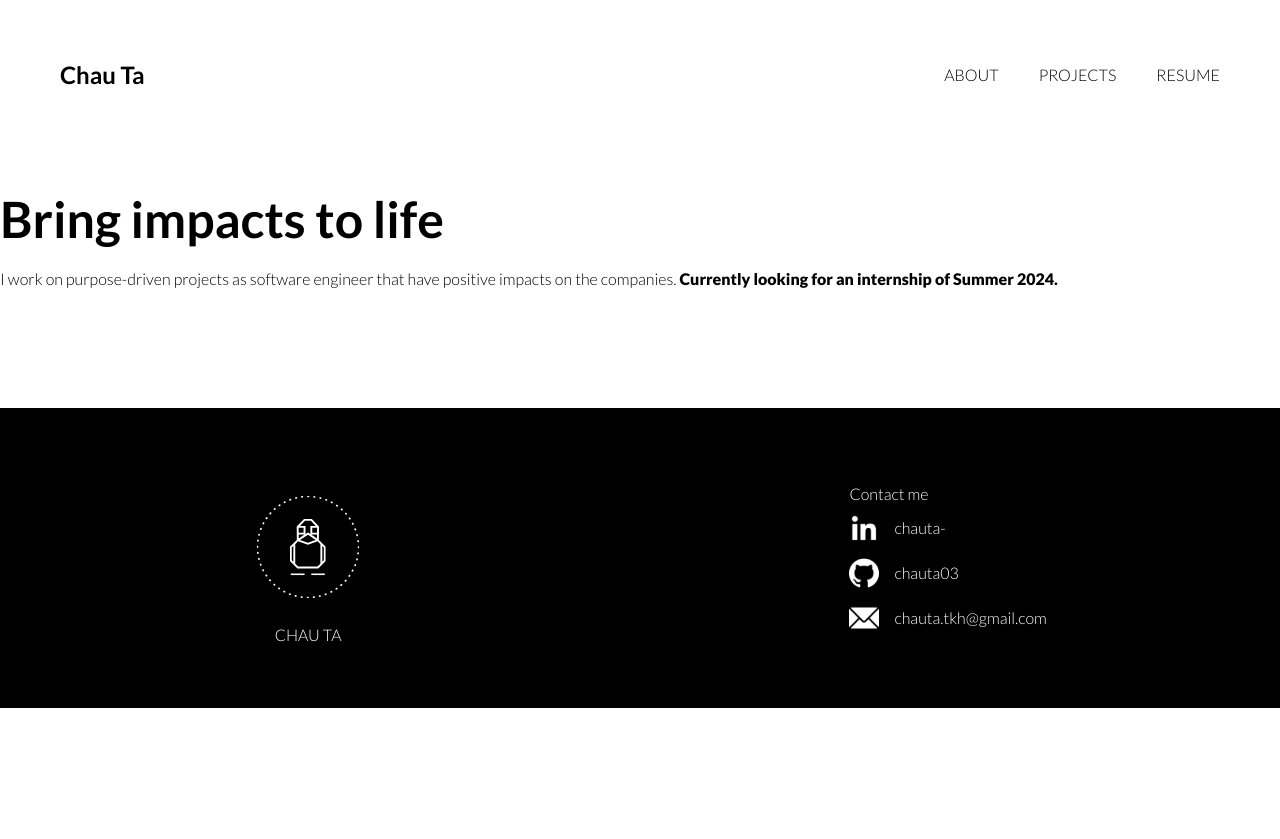
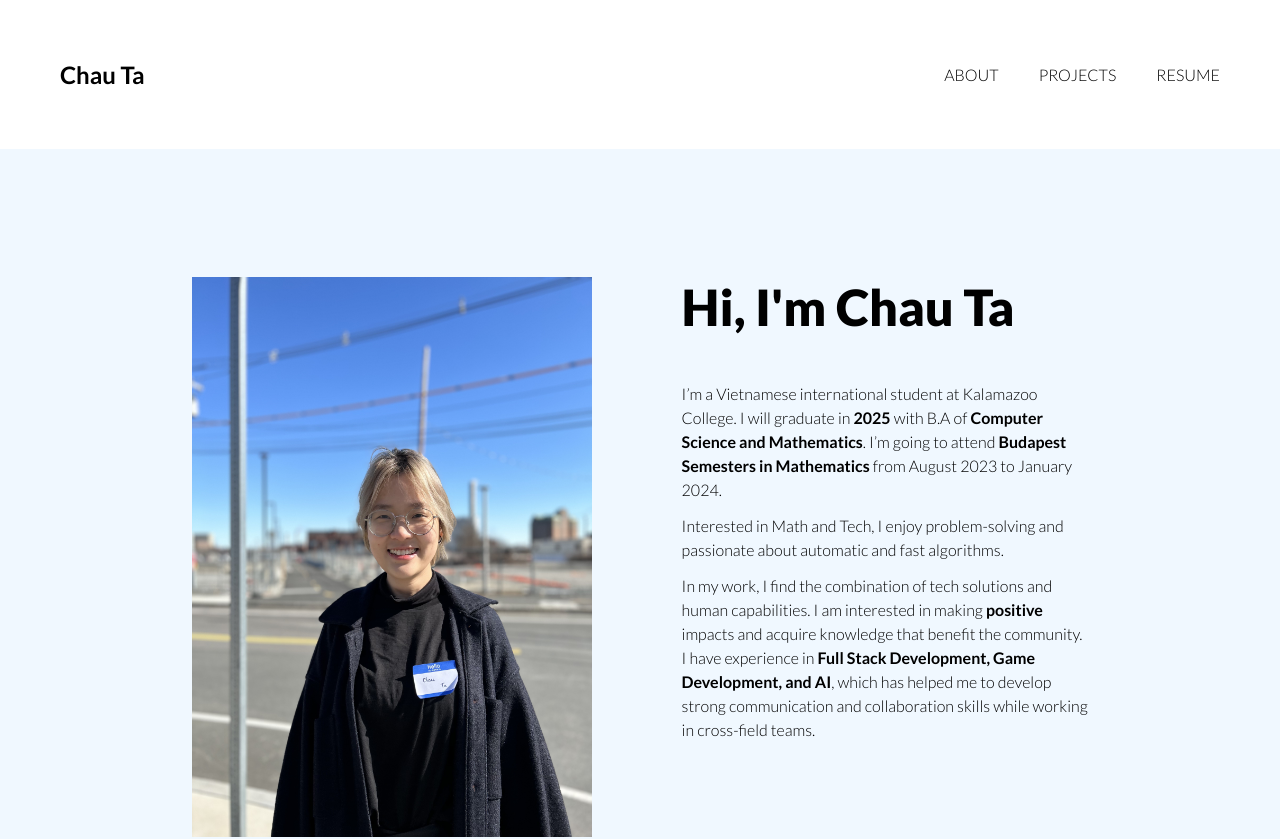
Before and after one commit to chauta03/Personal-Website, a React (Create React App) app in the folder chaus-website/: page /about in a window 1280 px wide. Shown: the top 839 px of the page. Before the commit the page ends 800 px from the top, so only its background shows below. Built offline with nearby package versions, Linux system fonts and the light colour scheme.

Commit message:
about page update

```diff
--- a/chaus-website/src/index.css
+++ b/chaus-website/src/index.css
@@ -25,3 +25,7 @@ code {
   font-family: source-code-pro, Menlo, Monaco, Consolas, 'Courier New',
     monospace;
 }
+
+:root {
+  --common-padding: 60px;
+}
--- a/chaus-website/src/pages/about.css
+++ b/chaus-website/src/pages/about.css
@@ -0,0 +1,57 @@
+.exp-container {
+    text-align: left;
+    display: flex;
+    width: 529px;
+    align-items: flex-start;
+    align-content: flex-start;
+    gap: 10px 83px;
+    flex-wrap: wrap;
+}
+
+.exp-position {
+    font-size: 20px;
+    font-weight: 700;
+}
+
+.exp-time {
+    font-size: 16px;
+}
+
+.exp-des {
+    font-size: 18px;
+}
+.about-pic {
+    height: 70vh;
+    width: 70%;
+    background-color: aliceblue;
+    display: flex;
+    text-align: left;
+    gap: 10%;
+    padding: 10% 15% 10% 15%;
+}
+
+.me-pic {
+    max-height: 100%;
+    max-width: 400px;
+}
+
+.about-text {
+    display: flex;
+    flex-direction: column;
+    gap: 8%;
+}
+.about-text1 {
+    font-weight: 400;
+    font-size: 50px;
+}
+
+.about-text2 {
+    line-height: 1.5;
+    display: flex;
+    flex-direction: column;
+    gap: 12px;
+}
+
+b {
+    font-weight: 800;
+}
--- a/chaus-website/src/pages/about.jsx
+++ b/chaus-website/src/pages/about.jsx
@@ -1,12 +1,50 @@
 import './about.css';
+import me from '../images/me/me.jpeg';
+
+const Experience = (props) => {
+  return (
+    <div className='exp-container'>
+      <div className='exp-position'>{props.position}, {props.company}</div>
+      <div className='exp-time'>{props.time}</div>
+      <div className='exp-des'>{props.description}</div>
+    </div>
+  );
+};
+
 const About = () => {
+  const exps = [
+    { position: "Research Assistant", company: 'Kalamazoo College', time: 'June 2023 - Current', description: 'Upgrading Kit Management System for CS department focused on grading, feedback, and cloning assignment'},
+    { position: "Software Developer", company: 'Develop For Good', time: 'May 2023 - Current', description: 'Build browser-based UI learning tools Jara Unit for children with minimal internet and classroom access and teaching tools for teachers during self-study time'},
+    { position: "Teaching Assistant", company: 'Kalamazoo College', time: 'Sep 2022 - Current', description: 'Grading and conducting office hours at CS Collaboration Center to help students with functional programming, data structures, memory organization assignments'},
+    { position: "Software Developer Intern", company: 'MISA Joint Stock Company', time: 'Jul - Aug 2022', description: 'Developed backend architecture for link shortener tool in website format to replace old system'},
+  ];
+
   return (
-    <div className="main-container">
-      <div className="text1">
-        Bring impacts to life
+    <div className="about-container">
+      <div className="about-pic">
+        <img className="me-pic" src={me} alt='Chau Ta' />
+        <div className="about-text">
+          <div className="about-text1">
+            Hi, I'm Chau Ta
+          </div>
+          <div className="about-text2">
+            <div>
+              I’m a Vietnamese international student at Kalamazoo College. I will graduate in <b>2025</b> with B.A of <b>Computer Science and Mathematics</b>. I’m going to attend <b>Budapest Semesters in Mathematics</b> from August 2023 to January 2024.
+            </div>
+            <div>Interested in Math and Tech, I enjoy problem-solving and passionate about automatic and fast algorithms.</div>
+            <div>In my work, I find the combination of tech solutions and human capabilities. I am interested in making <b>positive</b> impacts and acquire knowledge that benefit the community. I have experience in <b>Full Stack Development, Game Development, and AI</b>, which has helped me to develop strong communication and collaboration skills while working in cross-field teams.</div>
+          </div>
+        </div>
       </div>
-      <div className="text2">
-        I work on purpose-driven projects as software engineer that have positive impacts on the companies. <a>Currently looking for an internship of Summer 2024.</a>
+      <div className='skills-container'>
+        <div className='skills-container-left'>
+
+        </div>
+        <div className='skills-container-right'>
+            <div>Experience</div>
+            <div>
+            </div>
+        </div>
       </div>
     </div>
   );
--- a/chaus-website/src/pages/main.css
+++ b/chaus-website/src/pages/main.css
@@ -2,6 +2,6 @@
     display: flex;
     flex-direction: column;
     align-items: flex-start;
-    padding: 0px 60px;
+    padding: 0px var(--common-padding);
     gap: 30px;
 }
```
Also changed, not shown: chaus-website/src/images/me/me.jpeg (renamed from chaus-website/src/images/me/IMG_9087.jpeg).
